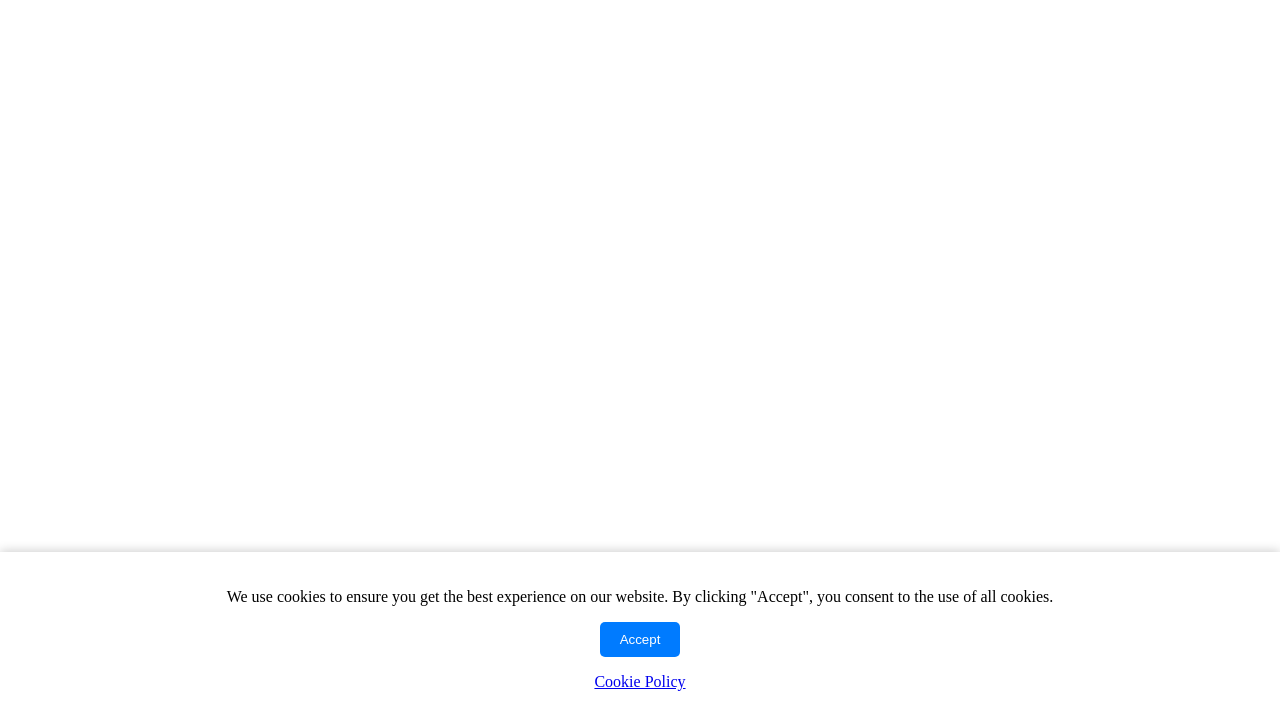
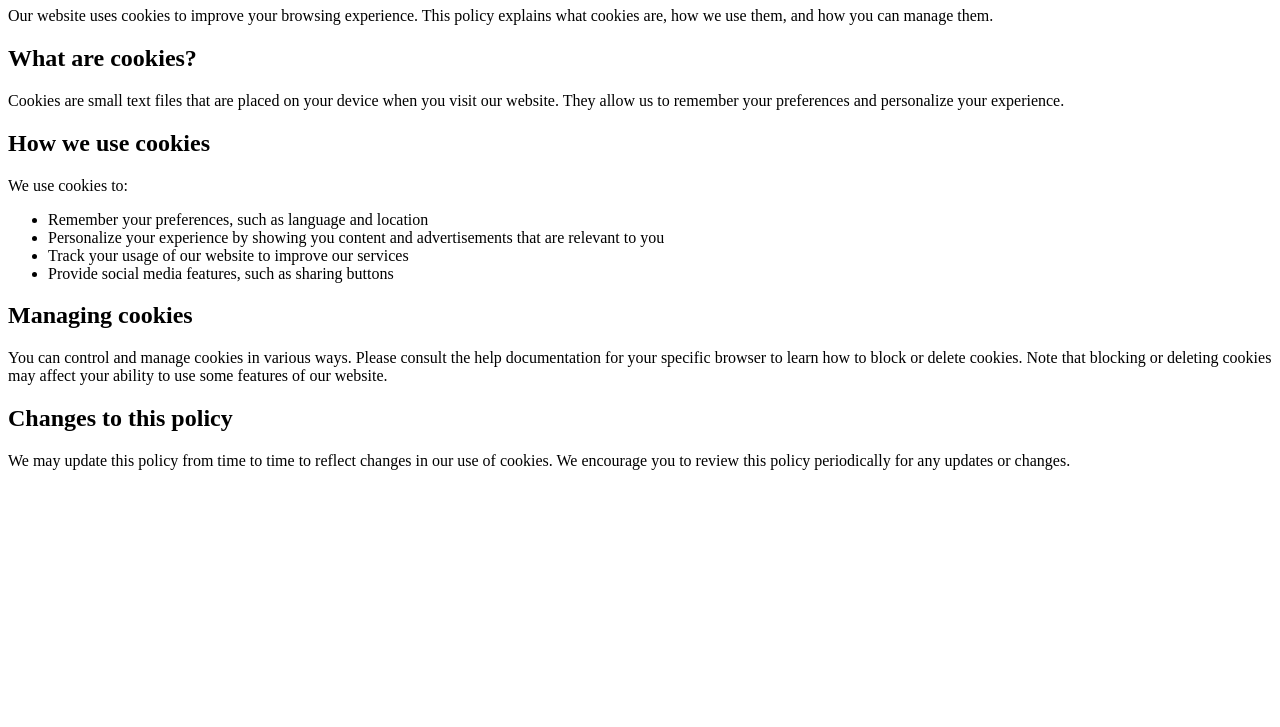
Before and after one commit to brycebarnett/Project-Sprint1, a plain HTML site: page cookie.html in a window 1280 px wide. Shown: the part 73-800 px from the top of the page. Drawn offline with Linux system fonts and the light colour scheme.

Commit message:
Fixed Cookie Policy
Cookie

```diff
--- a/cookie.html
+++ b/cookie.html
@@ -1,60 +1,26 @@
 <!DOCTYPE html>
 <html>
   <head>
-    <title>Bryce J. Barnett portfolio</title>
+    <title>Cookie Policy</title>
     <meta charset="UTF-8">
     <meta name="viewport" content="width=device-width, initial-scale=1.0">
-    <style>
-      /* Style for the cookie popup */
-      .cookie-popup {
-        position: fixed;
-        bottom: 0;
-        left: 0;
-        right: 0;
-        padding: 20px;
-        background-color: #fff;
-        box-shadow: 0 -1px 10px rgba(0, 0, 0, 0.2);
-        z-index: 9999;
-        text-align: center;
-      }
-
-      /* Style for the button to accept the cookie policy */
-      .cookie-popup button {
-        background-color: #007bff;
-        color: #fff;
-        border: none;
-        padding: 10px 20px;
-        border-radius: 5px;
-        cursor: pointer;
-      }
-    </style>
   </head>
   <body>
-    <!-- The cookie popup -->
-    <div class="cookie-popup">
-      <p>We use cookies to ensure you get the best experience on our website. By clicking "Accept", you consent to the use of all cookies.</p>
-      <button onclick="acceptCookies()">Accept</button>
-      <p><a href="/cookie-policy">Cookie Policy</a></p>
-    </div>
-
-    <!-- Your website content goes here -->
-    <h1>Welcome to My Website!</h1>
-
-    <script>
-      // Function to accept the cookie policy
-      function acceptCookies() {
-        // Set a cookie that the user has accepted the policy
-        document.cookie = "acceptedCookies=true; expires=Fri, 31 Dec 9999 23:59:59 GMT; path=/";
-
-        // Hide the cookie popup
-        document.querySelector('.cookie-popup').style.display = 'none';
-      }
-
-      // Check if the user has already accepted the cookie policy
-      if (document.cookie.indexOf('acceptedCookies=') > -1) {
-        // Hide the cookie popup if the user has already accepted the policy
-        document.querySelector('.cookie-popup').style.display = 'none';
-      }
-    </script>
+    <h1>Cookie Policy</h1>
+    <p>Our website uses cookies to improve your browsing experience. This policy explains what cookies are, how we use them, and how you can manage them.</p>
+    <h2>What are cookies?</h2>
+    <p>Cookies are small text files that are placed on your device when you visit our website. They allow us to remember your preferences and personalize your experience.</p>
+    <h2>How we use cookies</h2>
+    <p>We use cookies to:</p>
+    <ul>
+      <li>Remember your preferences, such as language and location</li>
+      <li>Personalize your experience by showing you content and advertisements that are relevant to you</li>
+      <li>Track your usage of our website to improve our services</li>
+      <li>Provide social media features, such as sharing buttons</li>
+    </ul>
+    <h2>Managing cookies</h2>
+    <p>You can control and manage cookies in various ways. Please consult the help documentation for your specific browser to learn how to block or delete cookies. Note that blocking or deleting cookies may affect your ability to use some features of our website.</p>
+    <h2>Changes to this policy</h2>
+    <p>We may update this policy from time to time to reflect changes in our use of cookies. We encourage you to review this policy periodically for any updates or changes.</p>
   </body>
 </html>
```
